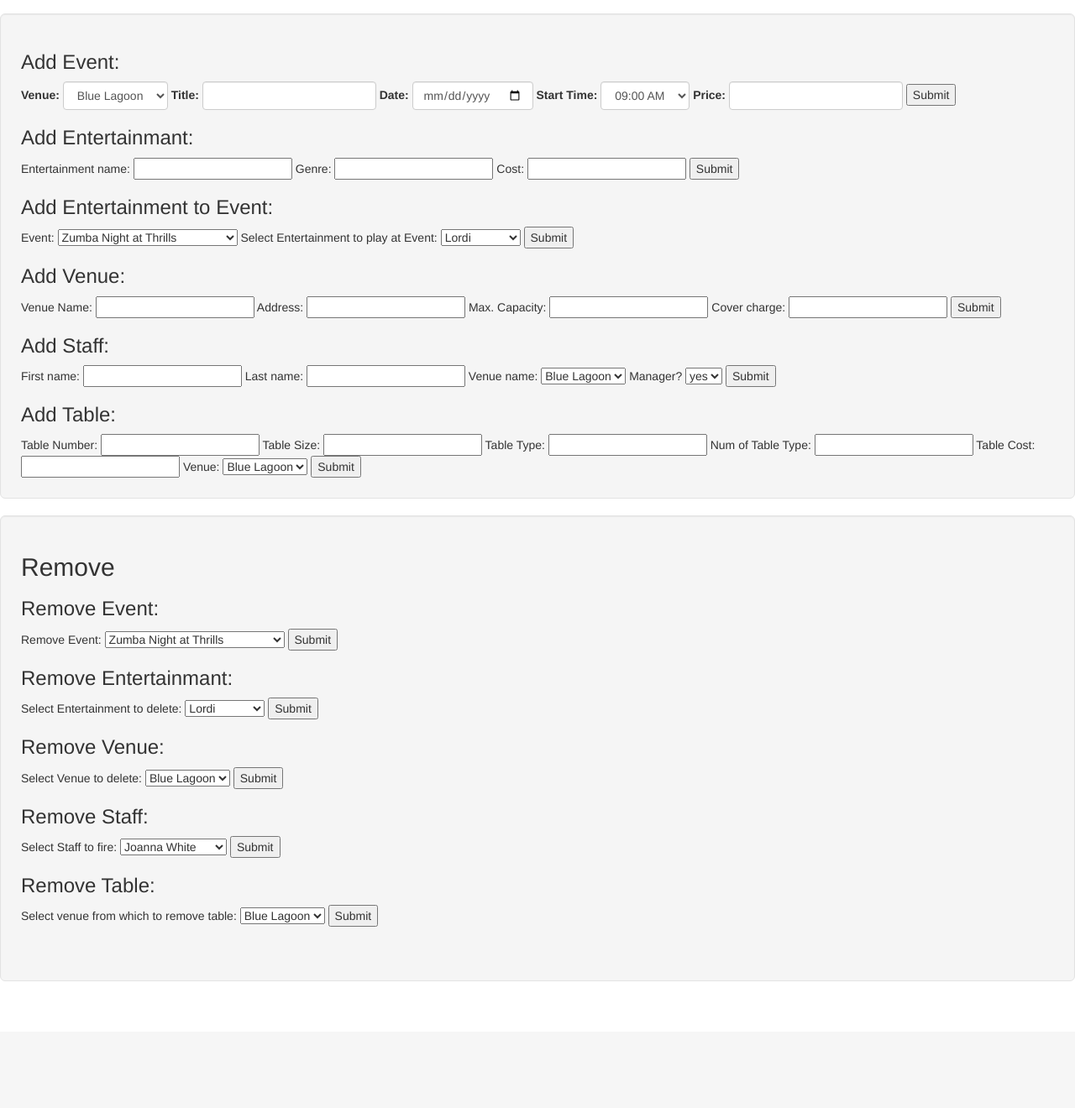
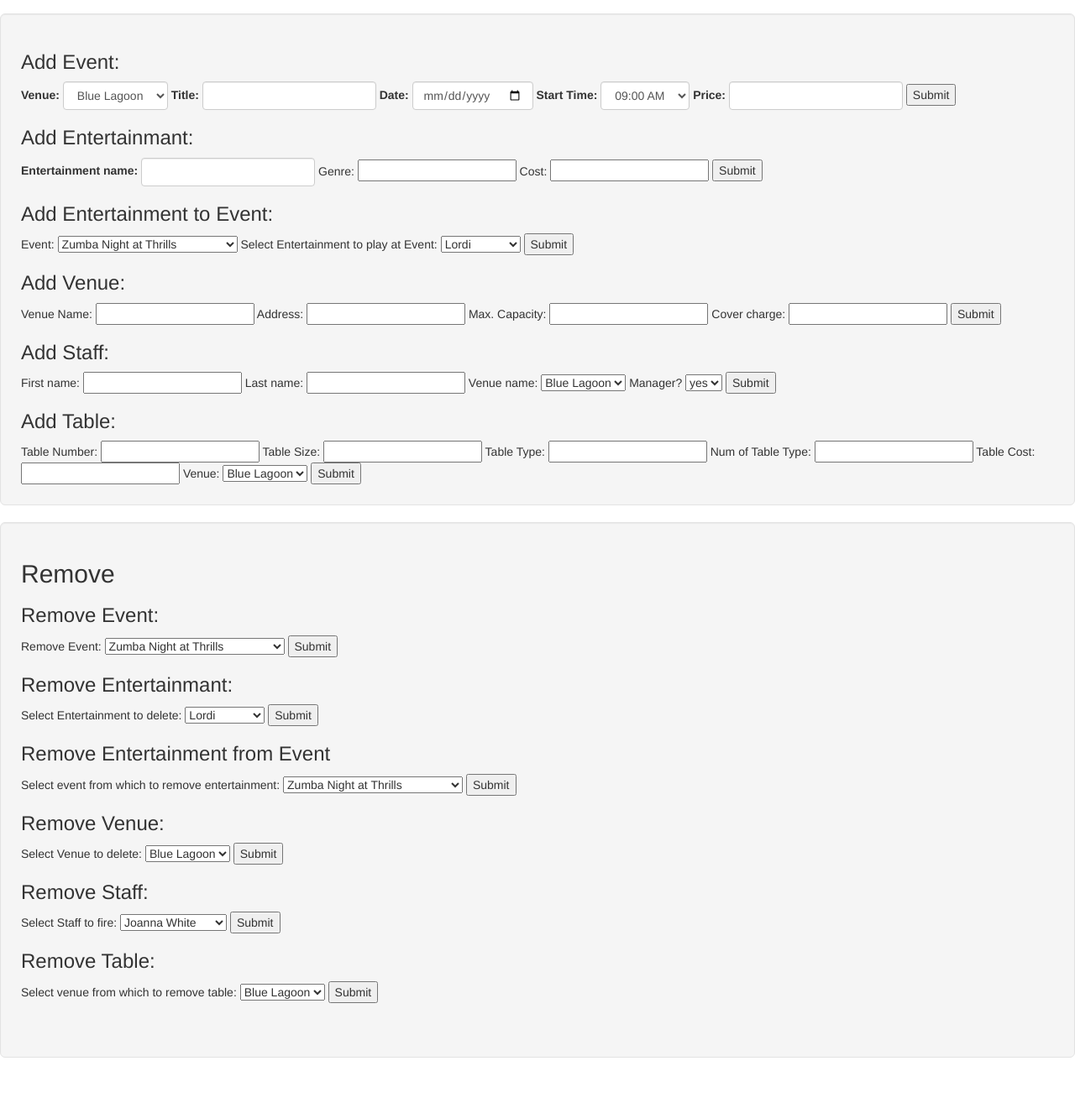
Before and after one commit to danyakarras/Venue, a PHP site: page /304_project/manager_home.php in a window 1280 px wide. Shown: the part 210-1530 px from the top of the page at 84% size. Before the commit the page ends 1379 px from the top, so only its background shows below. Run offline with PHP 8.4, Linux system fonts and the light colour scheme; a user stored in the database is signed in; data comes from the database, SQL or seed files in the repository; some libraries are stand-ins or nearby versions.

Commit message:
can remove entertainment from event

```diff
--- a/manager_home.php
+++ b/manager_home.php
@@ -120,11 +120,11 @@ $username=$_SESSION['username'];
 
 	<h3>Add Entertainmant:</h3>
 	<?php
-	$enname = '  Entertainment name: <input type="text" name="enname">';
+	$enname = '  <label>Entertainment name:</label> <input type="text" class="form-control" name="enname">';
 	$genre = ' Genre: <input type="text" name="genre">';
 	$cost = ' Cost: <input type="number" name="cost" step="0.01" min="0">';
 
-	echo '<form action="#" method="post">'.$enname.$genre.$cost.'
+	echo '<form action="#" class="form-inline" method="post">'.$enname.$genre.$cost.'
 	        <input type="submit" name="submit2" value="Submit" />
 	        </form>';
 
@@ -546,6 +546,112 @@ $username=$_SESSION['username'];
 	}
 	?>
 
+	<h3>Remove Entertainment from Event</h3>
+
+
+
+
+
+
+
+
+
+
+	<?php
+	$evremoveen = ' Select event from which to remove entertainment: <select name="evidremoveen">'.$ev_options.'</select>';
+	echo '<form action="#" method="post">'.$evremoveen.'
+	        <input type="submit" name="submit13" value="Submit" />
+	        </form>';
+
+	if(isset($_POST['submit13'])){
+
+		$servername = "localhost";
+	    $username = "root";
+	    $password = NULL;
+	    $databasename = 'Venue';
+	    //connect
+	    $conn = new mysqli($servername, $username, $password, $databasename);
+	    //check connecting
+	    if($conn->connect_error) {
+			die("Connection falied: " . $conn->connect_error);
+		}
+
+		$chosen_event = $_POST['evidremoveen'];
+		$split_string2 = (explode(",",$chosen_event));
+		$chosen_evid = $split_string2[0];
+		$chosen_brid = $split_string2[1];
+
+		$sql_ents = "SELECT e.enid AS en, name, p.branchID AS ebr, p.evid as eev FROM `playsat` p, `entertainment` e WHERE p.branchID = '$chosen_brid' AND p.evid = '$chosen_evid' AND e.enid = p.enid";
+
+		$ent_options = '';
+		$ents = $conn->query($sql_ents);
+        if($ents->num_rows > 0) {
+            while($row = $ents->fetch_assoc()) {
+                $ent_en = $row["en"];
+				$ebr = $row["ebr"];
+				$eev = $row["eev"];
+                $ent_name = $row["name"];
+                $ent_options .='<option value="'.$ent_en.','.$ebr.','.$eev.'">'.$ent_name.'</option>';
+            }
+        } else {
+        	echo "0 results";
+        }
+
+		$del_ent= ' Select entertainment to remove: <select name="del_ent">'.$ent_options.'</select>';
+
+		echo '<form action="#" method="post">'.$del_ent.'
+	        <input type="submit" name="submit14" value="Submit" />
+	        </form>';
+
+		$conn->close();
+	}
+
+		if(isset($_POST['submit14'])){
+
+		$servername = "localhost";
+	    $username = "root";
+	    $password = NULL;
+	    $databasename = 'Venue';
+	    //connect
+	    $conn = new mysqli($servername, $username, $password, $databasename);
+	    //check connecting
+	    if($conn->connect_error) {
+			die("Connection falied: " . $conn->connect_error);
+	    }
+
+        $remove_ent = $_POST['del_ent'];
+		$split_string3 = (explode(",",$remove_ent));
+		$chosen_ent = $split_string3[0];
+		$chosen_ebr = $split_string3[1];
+		$chosen_eev = $split_string3[2];
+
+		$sql14 = "DELETE FROM `playsat` WHERE enid = '$chosen_ent' AND evid = '$chosen_eev' AND branchID = '$chosen_ebr'";
+
+		$result14 = $conn->query($sql14);
+		$result14;
+		//add echo saying it was successful if it inserted and error if it didn't
+		if ($result14 === TRUE) {
+    		echo '<br><div style="border-style: solid; border-color: green; background-color:#daf7a6; padding:10px;">Record removed successfully.</div>';
+		} else {
+    		echo "<br><div style='border-style: solid; border-color: red; background-color:#f2d7d5; padding:10px;'>Error: ". $sql12 ."<br>". $conn->error."</div>"; //I hope this is right, how to check?
+		}
+
+		$conn->close();
+	}
+
+	?>
+
+
+
+
+
+
+
+
+
+
+
+
 	<h3>Remove Venue:</h3>
 	<?php
 	$servername = "localhost";
```
